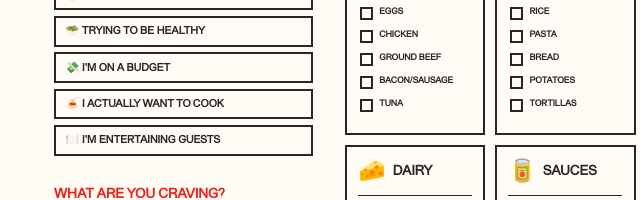
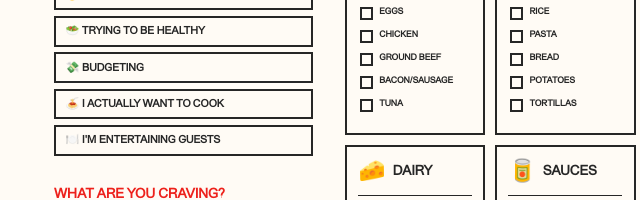
Before and after one commit to iolanilee/pantryraid, a website: page index.html in a window 1280 px wide. Shown: the part 316-516 px from the top of the page, 10-650 px from the left. Drawn offline with Linux system fonts and the light colour scheme.

Commit message:
changed verbage

```diff
--- a/index.html
+++ b/index.html
@@ -72,7 +72,7 @@
             </li>
 
             <li data-vibe="broke">
-              💸 I'm on a Budget
+              💸 Budgeting
             </li>
 
             <li data-vibe="cook">
```
